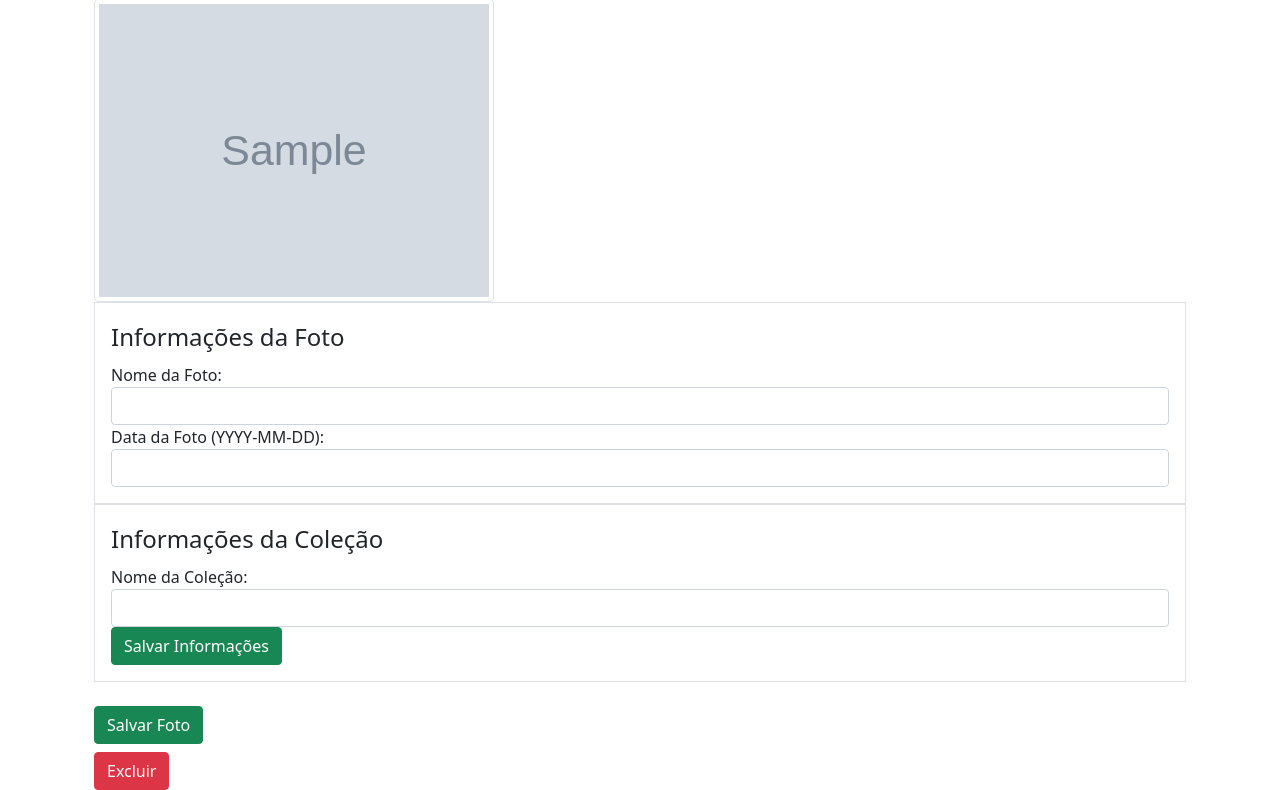
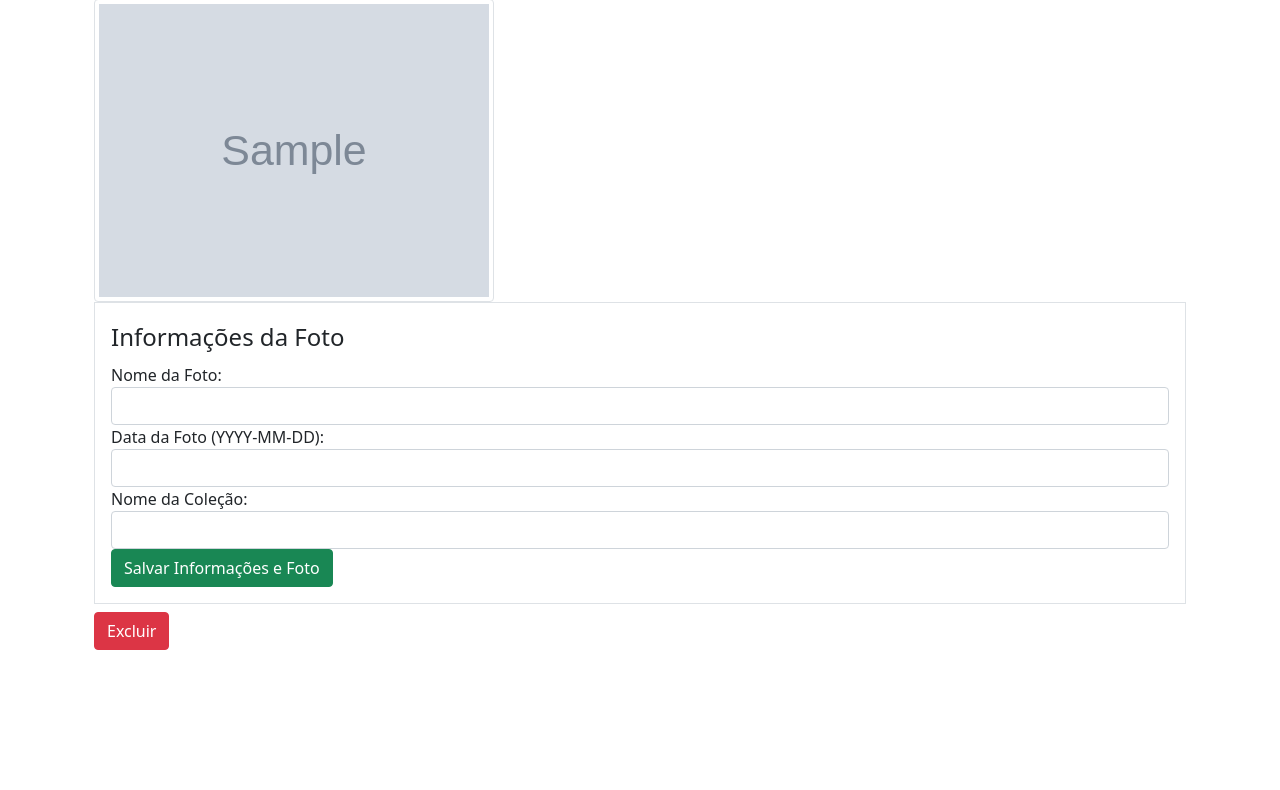
Before and after one commit to rib-thiago/redis-teste, a Flask app: template templates/preview.html in a window 1280 px wide. Shown: the part 121-911 px from the top of the page. After the commit the page ends 771 px from the top, so only its background shows below. Run offline with Flask 3, Linux system fonts and the light colour scheme; the template is opened without the code that fills it: most values are stand-ins (such as "Sample title", 1, 10 or a date in 2020); grey boxes marked "Sample" are stand-in pictures.

Commit message:
Corrigindo view preview

```diff
--- a/app.py
+++ b/app.py
@@ -45,7 +45,25 @@ def index():
 
 @app.route('/save/<image_id>', methods=['POST'])
 def save_image(image_id):
+    image_url = request.form.get('image_url')
+    photo_name = request.form.get('photo_name')
+    photo_date = request.form.get('photo_date')
+    collection_name = request.form.get('collection_name')
+
+    # Crie um hash com as informações da imagem
+    image_data = {
+        'image_url': image_url,
+        'photo_name': photo_name,
+        'photo_date': photo_date,
+        'collection_name': collection_name
+    }
+
+    # Armazene o hash da imagem no Redis
+    redis_client.hmset(image_id, image_data)
+
+    # Adicione o image_id à lista da galeria no Redis
     redis_client.lpush('gallery', image_id)
+
     return redirect(url_for('index'))
 
 
--- a/templates/preview.html
+++ b/templates/preview.html
@@ -35,10 +35,6 @@
           required
         />
       </div>
-    </fieldset>
-
-    <fieldset class="border p-3">
-      <legend class="w-auto">Informações da Coleção</legend>
       <div class="form-group">
         <label for="collection_name">Nome da Coleção:</label>
         <input
@@ -50,19 +46,19 @@
         />
       </div>
 
-      <button type="submit" class="btn btn-success">Salvar Informações</button>
+      <input type="hidden" name="image_url" value="{{ image_url }}" />
+      <input type="hidden" name="image_id" value="{{ image_id }}" />
+
+      <button type="submit" class="btn btn-success">
+        Salvar Informações e Foto
+      </button>
     </fieldset>
   </form>
 
-  <div class="mt-4">
-    <form method="POST" action="{{ url_for('save_image', image_id=image_id) }}">
-      <button type="submit" class="btn btn-success">Salvar Foto</button>
-    </form>
-    <a
-      href="{{ url_for('delete_image_preview', image_id=image_id) }}"
-      class="btn btn-danger mt-2"
-      >Excluir</a
-    >
-  </div>
+  <a
+    href="{{ url_for('delete_image_preview', image_id=image_id) }}"
+    class="btn btn-danger mt-2"
+    >Excluir</a
+  >
 </div>
 {% endblock %}
```
